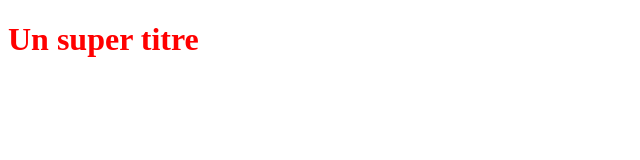
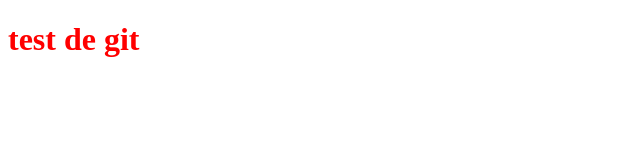
Before and after one commit to Sad-Dsl/proj1, a plain HTML site: page index.html in a window 1280 px wide. Shown: the whole page, without its empty margins (0-640 px from the left). Drawn offline with Linux system fonts and the light colour scheme.

Commit message:
Modification du h1

```diff
--- a/index.html
+++ b/index.html
@@ -5,6 +5,6 @@
    <link rel="stylesheet" type="text/css" href="css.css">
 </head>
 <body>
-   <h1>Un super titre</h1>
+   <h1>test de git</h1>
 </body>
 </html>
```
